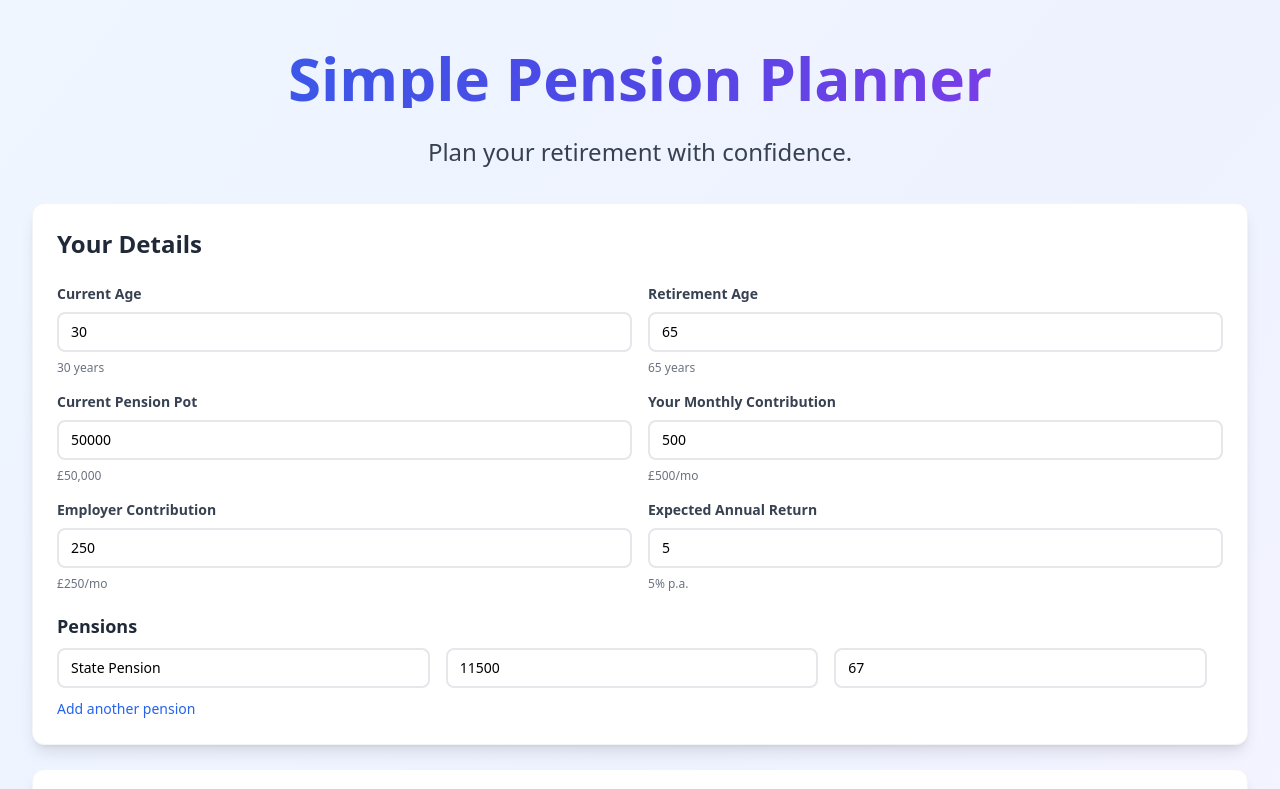
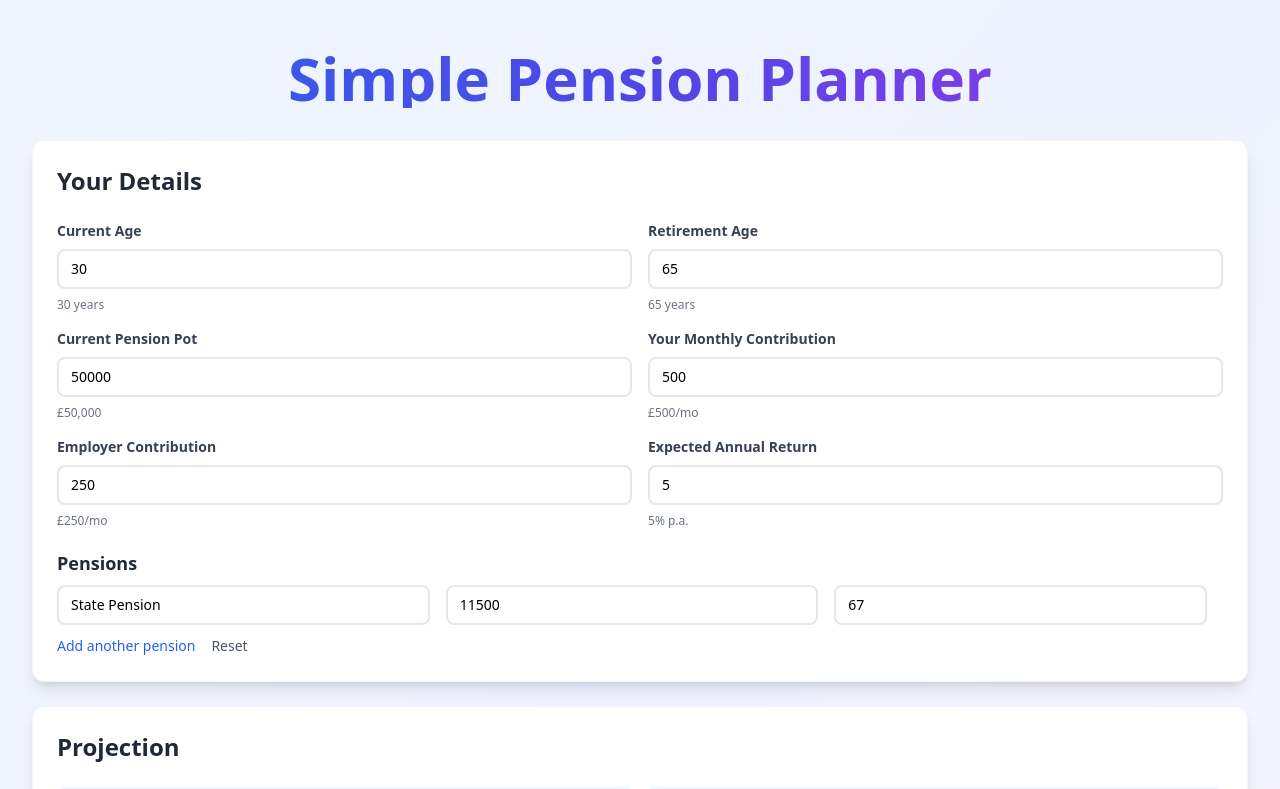
Before and after one commit to gpimblott/pension-planner, a Next.js app: page / in a window 1280 px wide. Shown: the top 789 px of the page. Built offline with nearby package versions, Linux system fonts and the light colour scheme.

Commit message:
Change icon and comment code

```diff
--- a/package.json
+++ b/package.json
@@ -9,6 +9,7 @@
     "lint": "eslint"
   },
   "dependencies": {
+    "js-cookie": "^3.0.5",
     "next": "16.0.1",
     "react": "19.2.0",
     "react-dom": "19.2.0",
@@ -16,6 +17,7 @@
   },
   "devDependencies": {
     "@tailwindcss/postcss": "^4",
+    "@types/js-cookie": "^3.0.6",
     "@types/node": "^20",
     "@types/react": "^19",
     "@types/react-dom": "^19",
--- a/src/app/page.tsx
+++ b/src/app/page.tsx
@@ -8,9 +8,7 @@ export default function Home() {
           <h1 className="text-5xl md:text-6xl font-bold mb-6 bg-gradient-to-r from-blue-600 via-indigo-600 to-purple-600 bg-clip-text text-transparent">
             Simple Pension Planner
           </h1>
-          <p className="text-xl md:text-2xl text-gray-700 max-w-3xl mx-auto leading-relaxed">
-            Plan your retirement with confidence.
-          </p>
+
         </div>
         <InputForm />
       </div>
--- a/src/components/InputForm.tsx
+++ b/src/components/InputForm.tsx
@@ -1,8 +1,7 @@
-
-
 "use client";
 
-import { useState } from "react";
+import { useState, useEffect } from "react";
+import Cookies from "js-cookie";
 import Results from "./Results";
 
 /**
@@ -46,6 +45,33 @@ export default function InputForm() {
     const [pensions, setPensions] = useState([
         { name: "State Pension", amount: 11500, startAge: 67 },
     ]);
+
+    useEffect(() => {
+        const savedData = Cookies.get("pensionPlannerData");
+        if (savedData) {
+            const { currentAge, retirementAge, currentPot, monthlyContribution, employerContribution, expectedReturn, pensions } = JSON.parse(savedData);
+            setCurrentAge(currentAge);
+            setRetirementAge(retirementAge);
+            setCurrentPot(currentPot);
+            setMonthlyContribution(monthlyContribution);
+            setEmployerContribution(employerContribution);
+            setExpectedReturn(expectedReturn);
+            setPensions(pensions);
+        }
+    }, []);
+
+    useEffect(() => {
+        const dataToSave = {
+            currentAge,
+            retirementAge,
+            currentPot,
+            monthlyContribution,
+            employerContribution,
+            expectedReturn,
+            pensions,
+        };
+        Cookies.set("pensionPlannerData", JSON.stringify(dataToSave), { expires: 365 });
+    }, [currentAge, retirementAge, currentPot, monthlyContribution, employerContribution, expectedReturn, pensions]);
 
     /**
      * A higher-order function that returns a change event handler for a number input.
@@ -105,6 +131,20 @@ export default function InputForm() {
         const newPensions = [...pensions];
         newPensions.splice(index, 1);
         setPensions(newPensions);
+    };
+
+    /**
+     * Resets all form values to their default states and deletes the saved cookie.
+     */
+    const resetForm = () => {
+        Cookies.remove("pensionPlannerData");
+        setCurrentAge(30);
+        setRetirementAge(65);
+        setCurrentPot(50000);
+        setMonthlyContribution(500);
+        setEmployerContribution(250);
+        setExpectedReturn(5);
+        setPensions([{ name: "State Pension", amount: 11500, startAge: 67 }]);
     };
 
     return (
@@ -245,6 +285,7 @@ export default function InputForm() {
                             </div>
                         ))}
                         <button type="button" onClick={addPension} className="text-sm text-blue-600 hover:underline">Add another pension</button>
+                        <button type="button" onClick={resetForm} className="ml-4 text-sm text-gray-600 hover:underline">Reset</button>
                     </div>
                 </form>
             </div>
```
Also changed, not shown: icon.svg (added), 1 other file (tests, documents, lock files or other folders).
